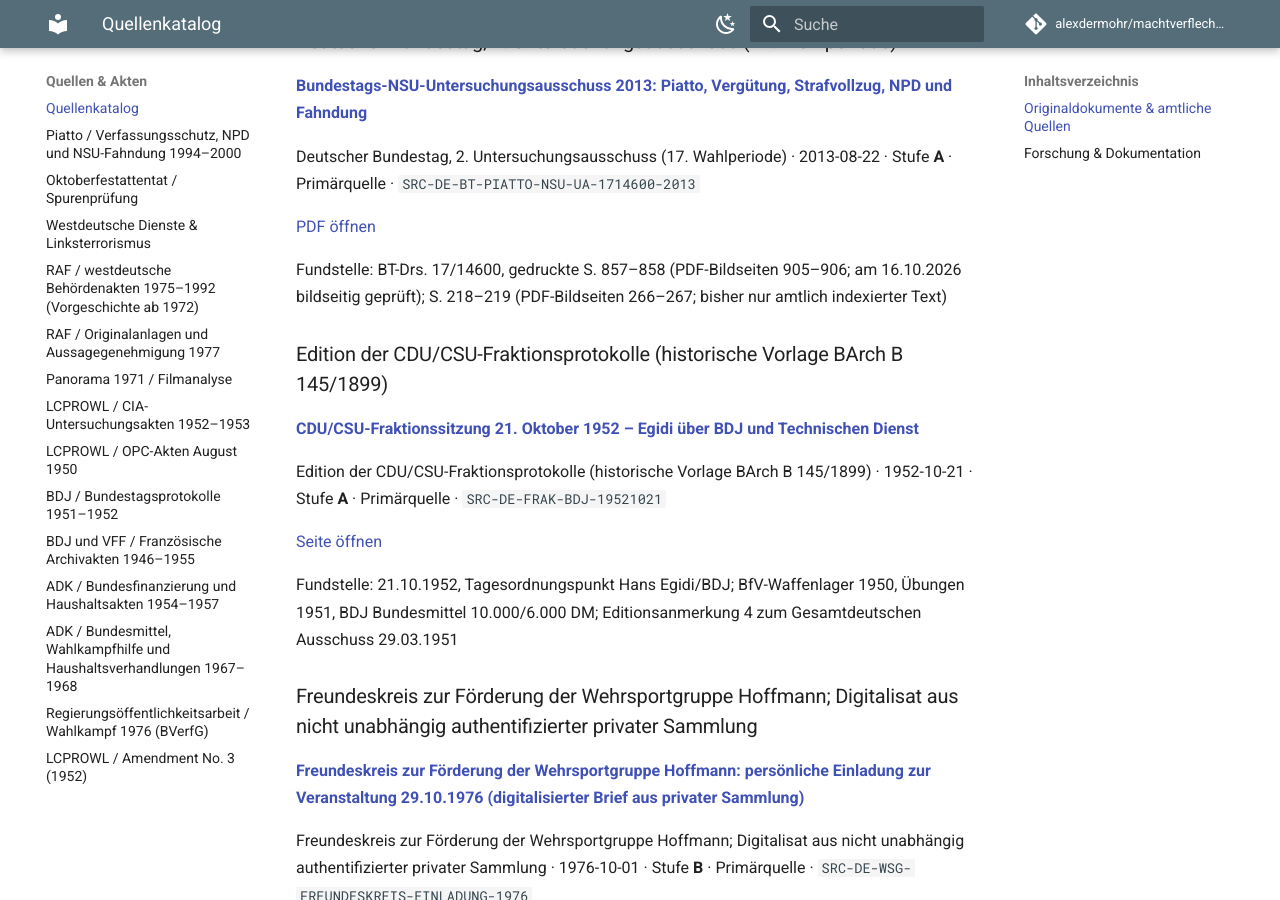
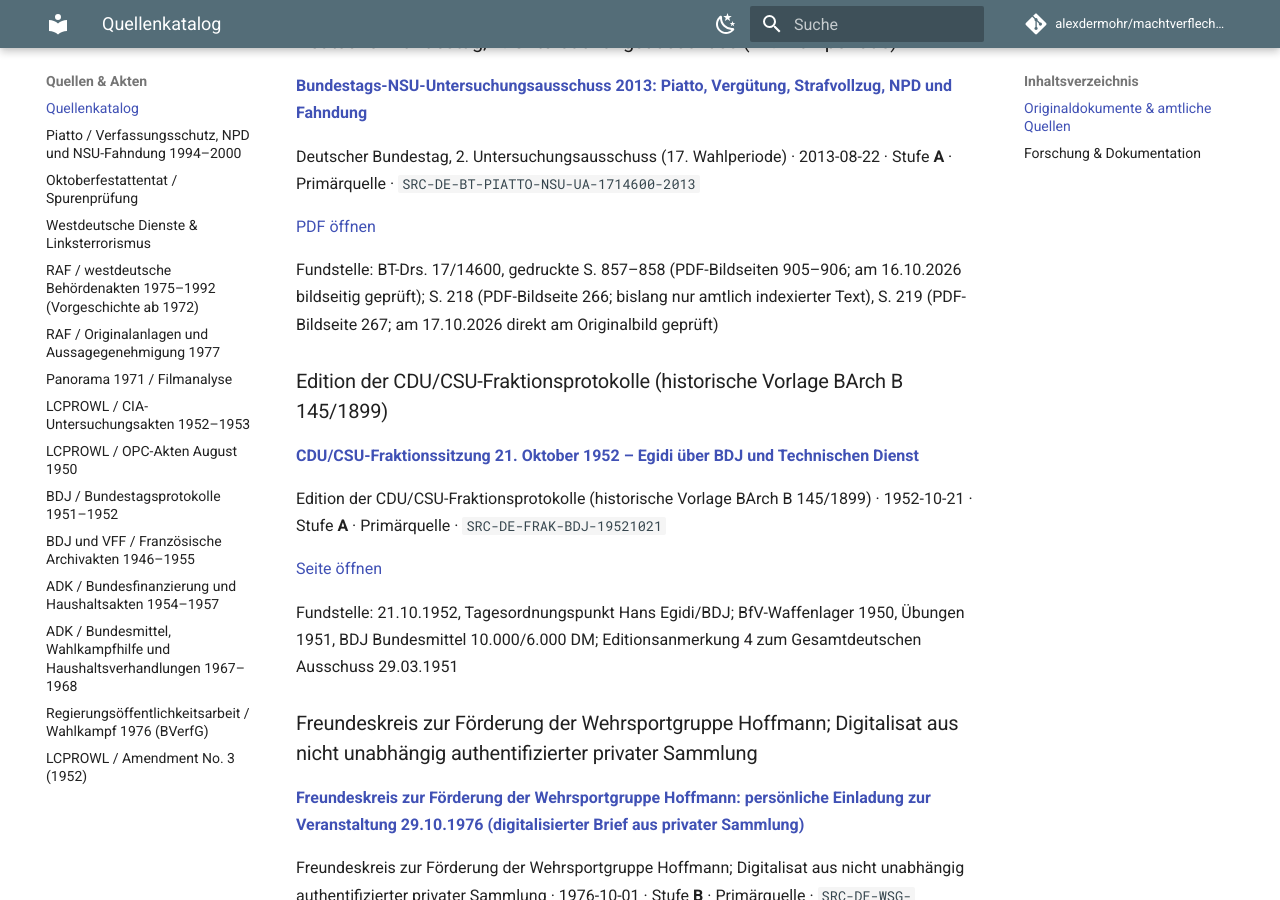
Before and after one commit to alexdermohr/machtverflechtungen, an MkDocs documentation site: the page built from docs/quellen/index.md, in a window 1280 px wide and 900 px high, scrolled down 28779 px. Built offline with MkDocs 1.6.1 and Material for MkDocs 9.7.7, drawn with Linux system fonts in a browser that asks for light colours; comment, search, counter and statistics services are not loaded.

Commit message:
fix(sources): distinguish NSU report scanned page 219 from text-only 218

```diff
--- a/docs/quellen/index.md
+++ b/docs/quellen/index.md
@@ -1101,7 +1101,7 @@
 
 [PDF öffnen](https://dserver.bundestag.de/btd/17/146/1714600.pdf)
 
-Fundstelle: BT-Drs. 17/14600, gedruckte S. 857–858 (PDF-Bildseiten 905–906; am 16.10.2026 bildseitig geprüft); S. 218–219 (PDF-Bildseiten 266–267; bisher nur amtlich indexierter Text)
+Fundstelle: BT-Drs. 17/14600, gedruckte S. 857–858 (PDF-Bildseiten 905–906; am 16.10.2026 bildseitig geprüft); S. 218 (PDF-Bildseite 266; bislang nur amtlich indexierter Text), S. 219 (PDF-Bildseite 267; am 17.10.2026 direkt am Originalbild geprüft)
 
 <a id="src-de-frak-bdj-19521021"></a>
 ### Edition der CDU/CSU-Fraktionsprotokolle (historische Vorlage BArch B 145/1899)
```
Also changed, not shown: 1 other file.
